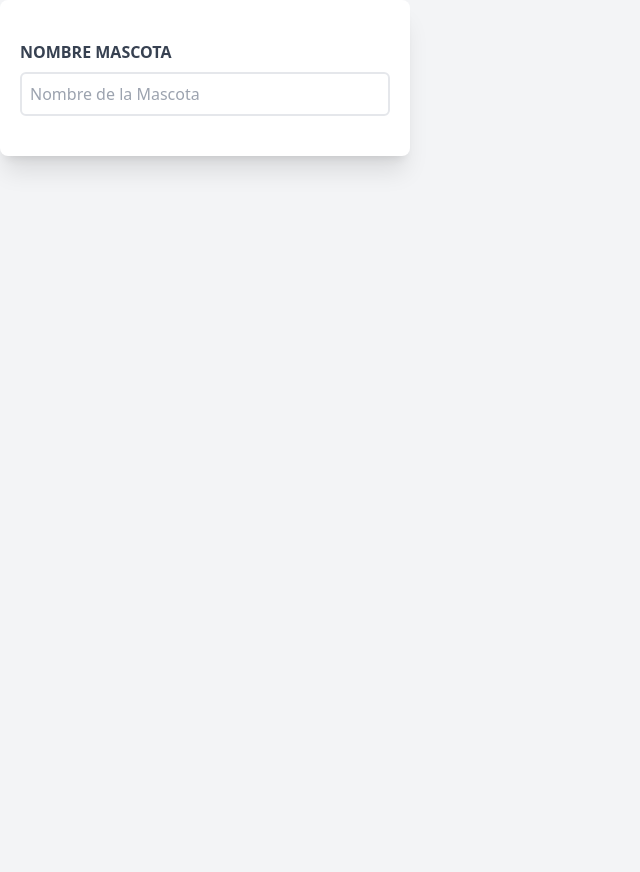
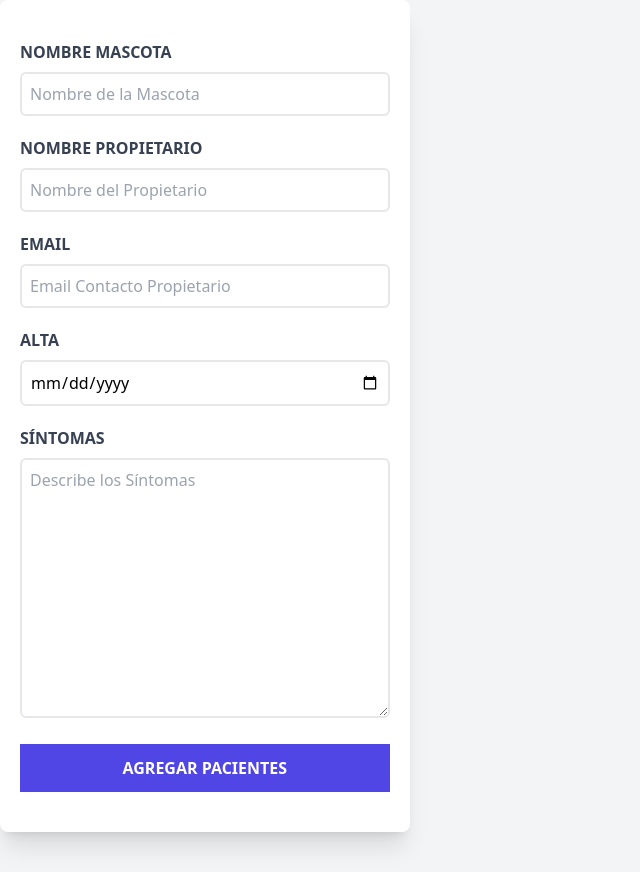
Before and after one commit to adisonsud/citasVeterinariaReact, a React (Vite) app: page / in a window 1280 px wide. Shown: the part 300-1172 px from the top of the page, without its empty margins (0-640 px from the left). Before the commit the page ends 880 px from the top, so only its background shows below. Built offline with nearby package versions, Linux system fonts and the light colour scheme.

Commit message:
Campos del Formulario Finalizado

```diff
--- a/src/components/Formulario.jsx
+++ b/src/components/Formulario.jsx
@@ -6,19 +6,70 @@ const Formulario = () => {
 
       <p className="text-lg mt-5 text-center mb-10">
         Añade Pacientes y {""}
-        <span className="text-indigo-600 font-bold">Administralos</span>
+        <span className="text-indigo-600 font-bold">Adminístralos</span>
       </p>
 
-      <form className="bg-white shadow-xl rounded-lg px-5 py-10">
-        <div>
+      <form className="bg-white shadow-xl rounded-lg px-5 py-10 mb-10">
+        {/* Nombre de la Mascota*/}
+        <div className="mb-5">
           <label htmlFor="mascota" className="block text-gray-700 uppercase font-bold">Nombre Mascota</label>
           <input
             id="mascota"
             type="text"
             placeholder="Nombre de la Mascota"
-            className="border-2 w-full p-2 mt-2 placeholder-gray-400 rounded-md"
-          />
-        </div>
+            className="border-2 w-full p-2 mt-2 placeholder-gray-400 rounded-md"/>
+        </div> {/* Fin - Nombre de la Mascota */}
+
+        {/* Nombre del propietario */}
+        <div className="mb-5">
+          <label htmlFor="propietario" className="block text-gray-700 uppercase font-bold">
+            Nombre Propietario</label>
+          <input
+            id="propietario"
+            type="text"
+            placeholder="Nombre del Propietario"
+            className="border-2 w-full p-2 mt-2 placeholder-gray-400 rounded-md"/>
+        </div> {/* Fin - Nombre del propietario */}
+
+        {/* Email del propietario */}
+        <div className="mb-5">
+          <label htmlFor="email" className="block text-gray-700 uppercase font-bold">
+            Email</label>
+          <input
+            id="email"
+            type="email"
+            placeholder="Email Contacto Propietario"
+            className="border-2 w-full p-2 mt-2 placeholder-gray-400 rounded-md"/>
+        </div> {/* Fin - Email del propietario */}
+
+        {/* Fecha de Alta */}
+        <div className="mb-5">
+          <label htmlFor="alta" className="block text-gray-700 uppercase font-bold">
+            Alta</label>
+          <input
+            id="alta"
+            type="date"
+            className="border-2 w-full p-2 mt-2 placeholder-gray-400 rounded-md"/>
+        </div> {/* Fin - Fecha de Alta */}
+
+        {/* Sintomas de la Mascota */}
+        <div className="mb-5">
+          <label htmlFor="sintomas" className="block text-gray-700 uppercase font-bold">
+            Síntomas</label>
+          <textarea
+          id="sintomas"
+          cols="30"
+          rows="10"
+          className="border-2 w-full p-2 mt-2 placeholder-gray-400 rounded-md"
+          placeholder="Describe los Síntomas">
+          </textarea>
+        </div> {/* Fin - Sintomas de la Mascota */}
+
+        <input
+          type="submit"
+          className="bg-indigo-600 w-full p-3 text-white uppercase font-bold
+          hover:bg-indigo-700 cursor-pointer transition-colors"
+          value="Agregar Pacientes"/>
       </form>
 
     </div>
```
